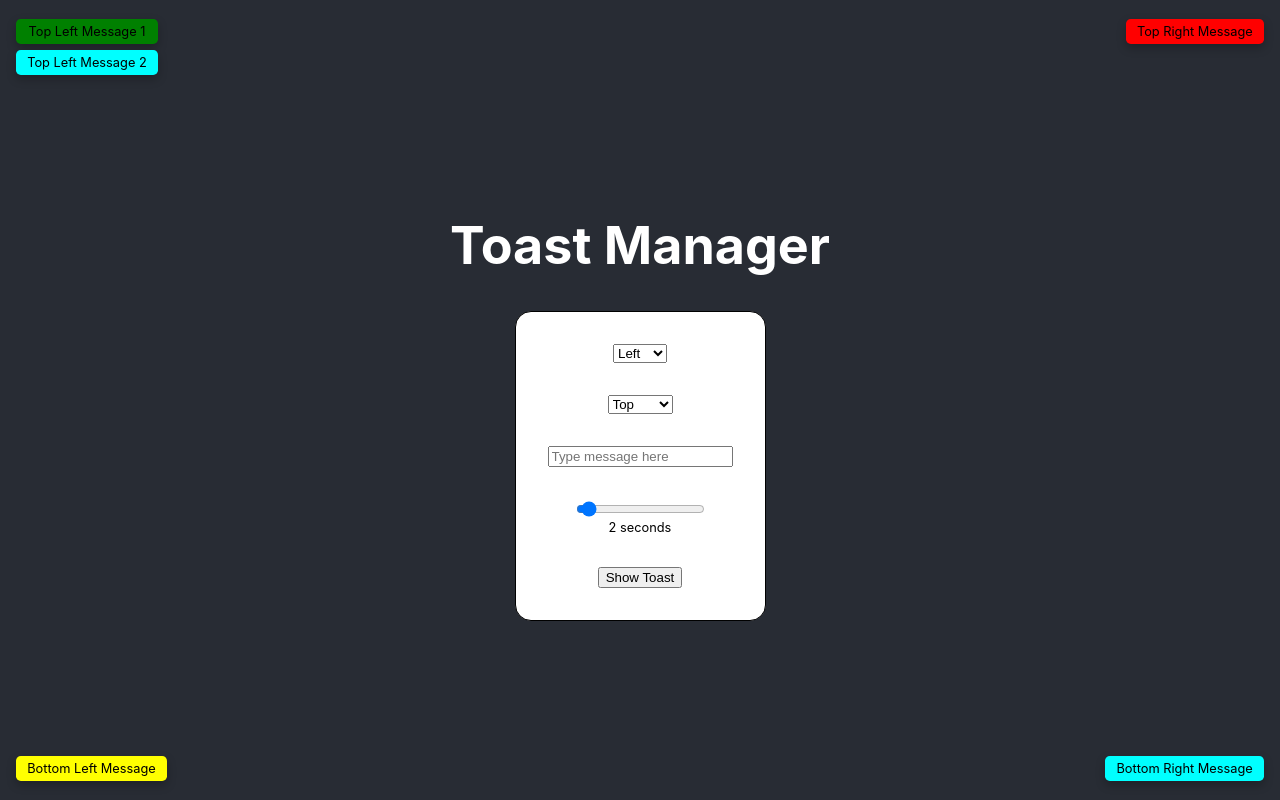
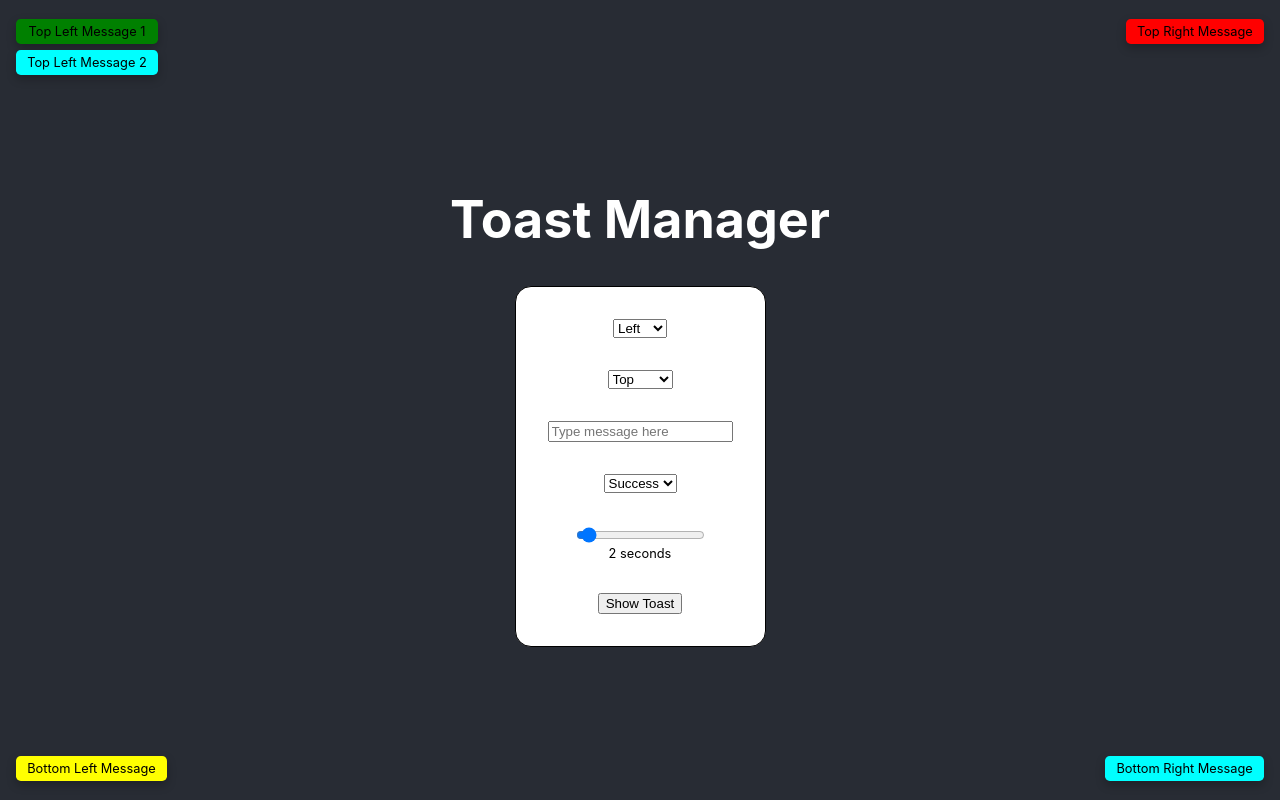
Before and after one commit to rubeun/toast-manager, a React (Create React App) app: page / in a window 1280 px wide. Built offline with nearby package versions, Linux system fonts and the light colour scheme.

Commit message:
add toast type selector

```diff
--- a/src/components/ToastCreator/ToastCreator.tsx
+++ b/src/components/ToastCreator/ToastCreator.tsx
@@ -5,6 +5,7 @@ const ToastCreator = () => {
   const [horizontalPosition, setHorizontalPosition] = useState("left");
   const [verticalPosition, setVerticalPosition] = useState("top");
   const [toastMessage, setToastMessage] = useState("");
+  const [toastType, setToastType] = useState("success");
   const [toastDuration, setToastDuration] = useState(2);
 
   const changeHorizontalPosition = (
@@ -23,6 +24,12 @@ const ToastCreator = () => {
     setToastMessage(event.target.value);
   };
 
+  const changeToastType = (
+    event: React.ChangeEvent<HTMLSelectElement>,
+  ) => {
+    setToastType(event.target.value);
+  };
+
   const changeToastDuration = (event: React.ChangeEvent<HTMLInputElement>) => {
     setToastDuration(parseInt(event.target.value));
   };
@@ -38,6 +45,12 @@ const ToastCreator = () => {
         <option value="bottom">Bottom</option>
       </select>
       <input type="text" placeholder="Type message here" onChange={changeToastMessage} value={toastMessage} />
+      <select onChange={changeToastType} value={toastType}>
+        <option value="success">Success</option>
+        <option value="error">Error</option>
+        <option value="warning">Warning</option>
+        <option value="info">Info</option>
+      </select>
       <div className={styles.toastDuration}>
         <input
           type="range"
```
